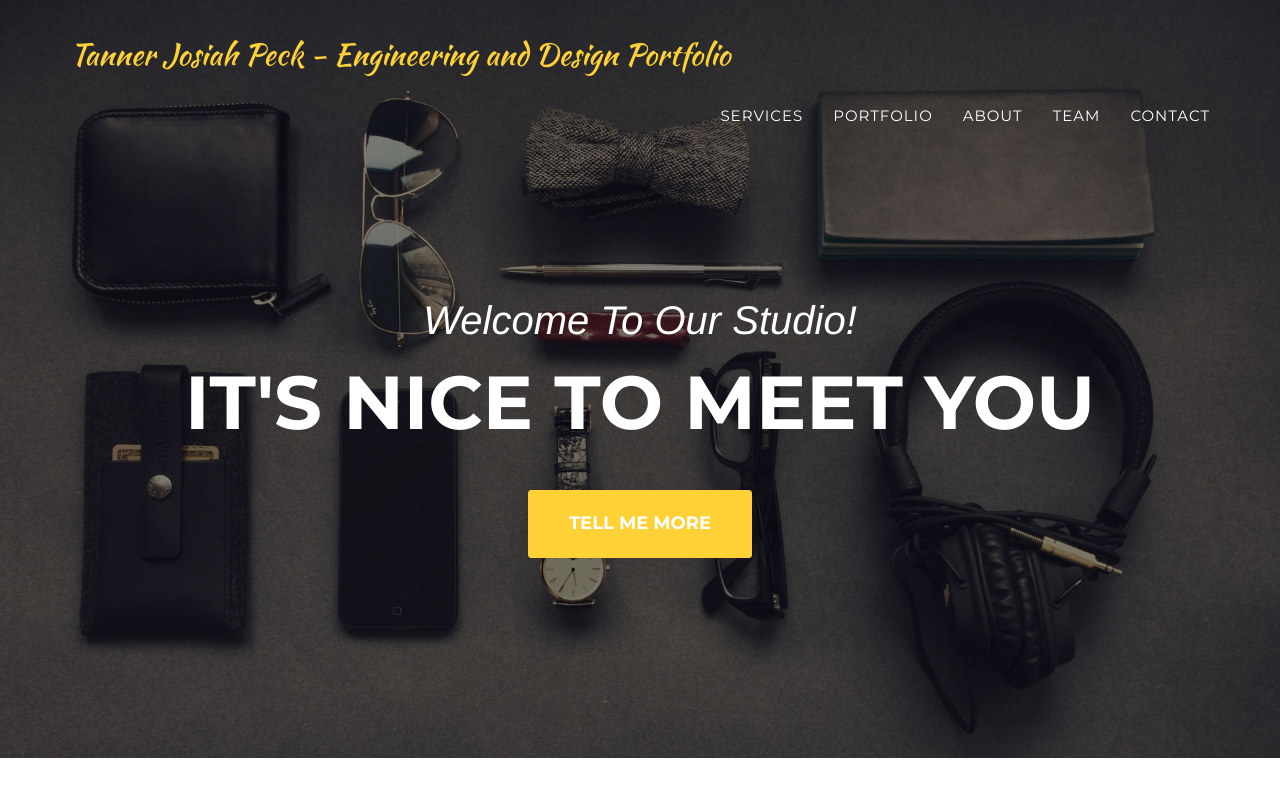
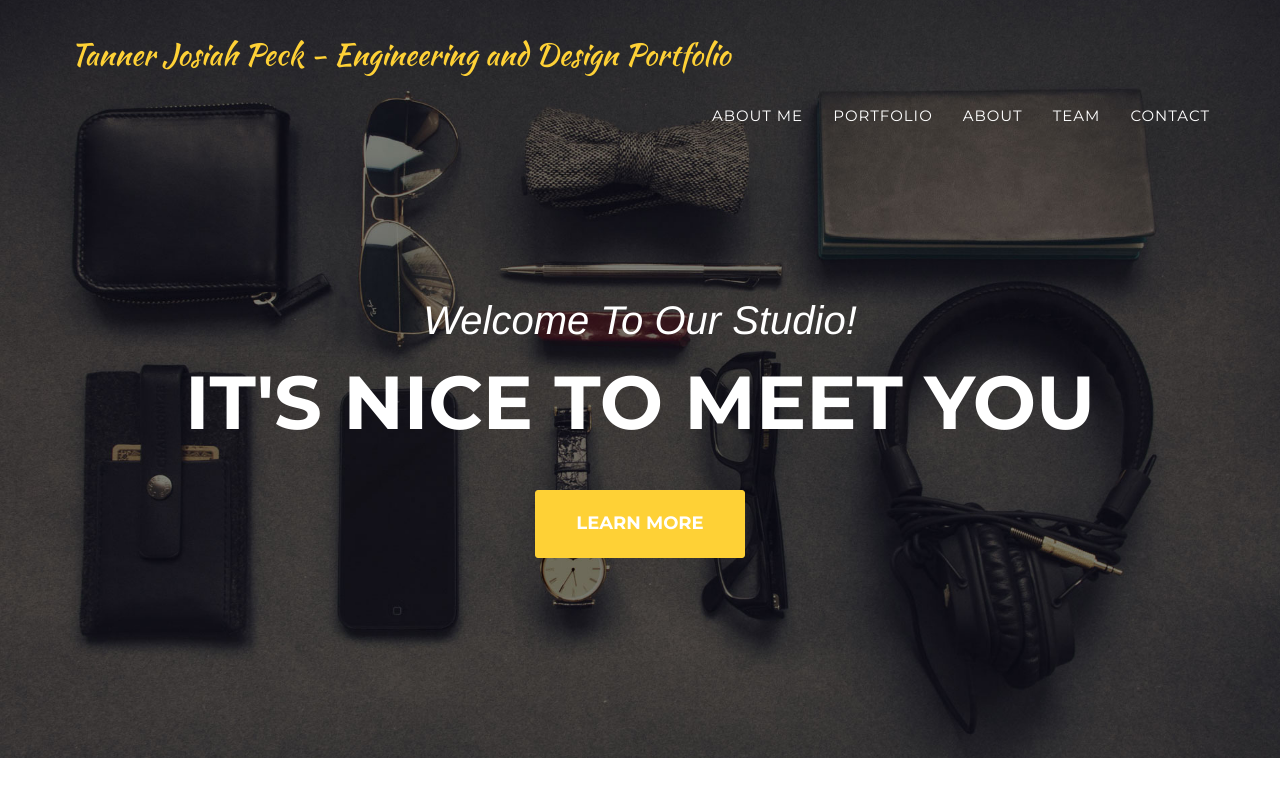
Before and after one commit to Tjpeck14/test2, a Jekyll site: the page built from index.html, in a window 1280 px wide and 900 px high. Shown: the top 797 px of the window. Built offline with Jekyll 4.4.1, drawn with Linux system fonts in a browser that asks for light colours; some web fonts are replaced.

Commit message:
Update header.html

```diff
--- a/_includes/header.html
+++ b/_includes/header.html
@@ -19,7 +19,7 @@
                         <a href="#page-top"></a>
                     </li>
                     <li>
-                        <a class="page-scroll" href="#services">Services</a>
+                        <a class="page-scroll" href="#about-me">About Me</a>
                     </li>
                     <li>
                         <a class="page-scroll" href="#portfolio">Portfolio</a>
@@ -46,7 +46,7 @@
             <div class="intro-text">
                 <div class="intro-lead-in">Welcome To Our Studio!</div>
                 <div class="intro-heading">It's Nice To Meet You</div>
-                <a href="#services" class="page-scroll btn btn-xl">Tell Me More</a>
+                <a href="#about-me" class="page-scroll btn btn-xl">Learn More</a>
             </div>
         </div>
     </header>
```
